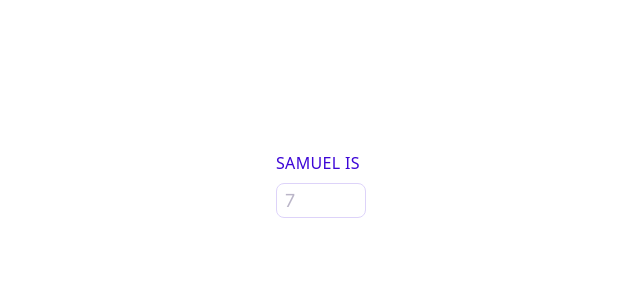
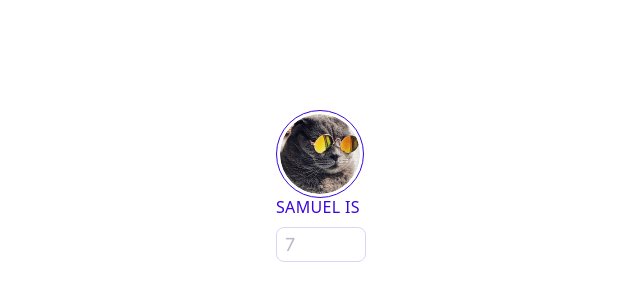
Before and after one commit to syntax-dot/samuel-input, a Vue app: page / in a window 1280 px wide. Shown: the part 214-514 px from the top of the page, without its empty margins (319-959 px from the left). Built offline with nearby package versions, Linux system fonts and the light colour scheme; a web font is replaced by a local one.

Commit message:
add BaseAvatar component with default avatar support and styling

```diff
--- a/src/App.vue
+++ b/src/App.vue
@@ -1,11 +1,13 @@
 <script setup lang="ts">
 import { HoursInput } from './features/hours-input';
 import { ref } from 'vue';
+import { BaseAvatar } from './shared/ui/base-avatar';
 
 const hours = ref(7);
 </script>
 
 <template>
+  <BaseAvatar />
   <HoursInput v-model="hours" />
 </template>
 
--- a/src/shared/ui/base-avatar/BaseAvatar.vue
+++ b/src/shared/ui/base-avatar/BaseAvatar.vue
@@ -1,15 +1,20 @@
 <template>
-  <div>
-    <img :src="src" class="avatar" alt="Avatar" />
-    <div class="avatar-border"></div>
+  <div class="avatar-wrapper" :class="{ 'avatar-wrapper--active': isActive }">
+    <img
+      :src="src ?? avatarDefault"
+      :class="['base-avatar', `base-avatar--${size}`]"
+      alt="Avatar"
+    />
   </div>
 </template>
 
 <script setup lang="ts">
+import avatarDefault from '../../../assets/avatar-default.png';
+
 interface BaseAvatarProps {
-  src: string;
-  size: 'default' | 'sm' | 'lg';
+  src?: string;
   isActive?: boolean;
+  size?: 'default' | 'sm' | 'lg';
 }
 
 withDefaults(defineProps<BaseAvatarProps>(), {
@@ -17,4 +22,34 @@ withDefaults(defineProps<BaseAvatarProps>(), {
 });
 </script>
 
-<style scoped></style>
+<style scoped>
+.base-avatar {
+  border-radius: 50%;
+  object-fit: cover;
+}
+
+.base-avatar--default {
+  width: 80px;
+  height: 80px;
+}
+
+.base-avatar--sm {
+  width: 40px;
+  height: 40px;
+}
+
+.base-avatar--lg {
+  width: 120px;
+  height: 120px;
+}
+
+.avatar-wrapper {
+  width: fit-content;
+  display: flex;
+  align-items: center;
+  justify-content: center;
+  border-radius: 50%;
+  border: 1px solid var(--color-primary);
+  padding: 3px;
+}
+</style>
```
